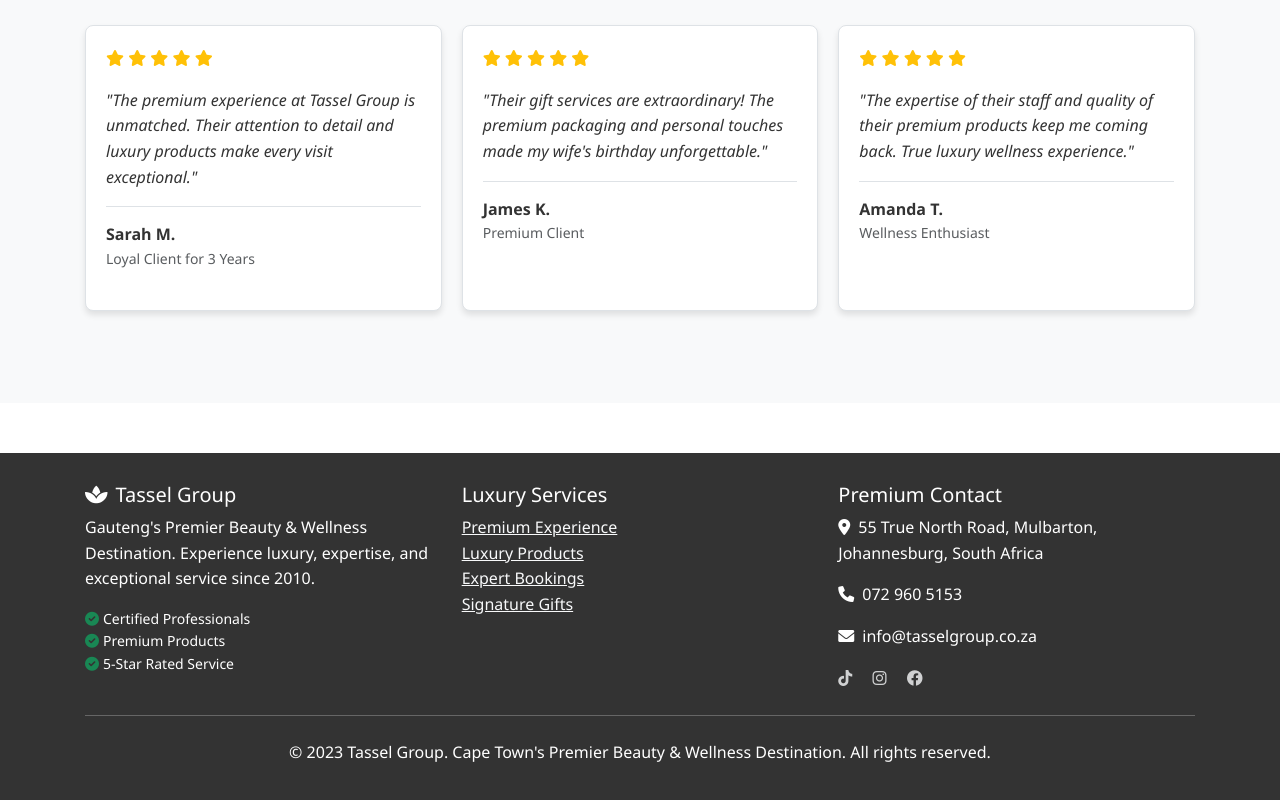
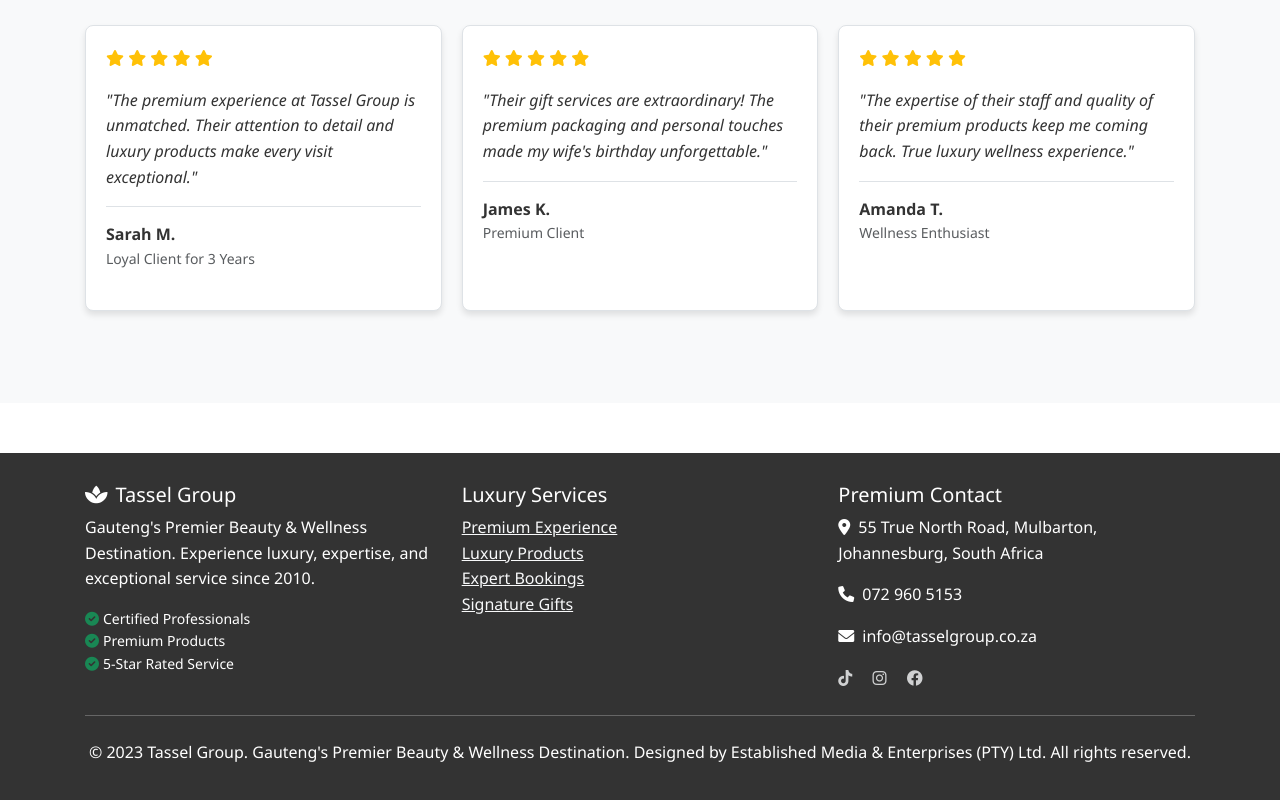
Before and after one commit to FulloMyself/tasselgroup_front, a plain HTML site: page index.html in a window 1280 px wide. Shown: the part 1459-2259 px from the top of the page. Drawn offline with nearby package versions, Linux system fonts and the light colour scheme; no server answers.

Commit message:
Tassel New Site

```diff
--- a/index.html
+++ b/index.html
@@ -1448,7 +1448,7 @@
             </div>
             <hr class="my-4">
             <div class="text-center">
-                <p>&copy; 2023 Tassel Group. Cape Town's Premier Beauty & Wellness Destination. All rights reserved.</p>
+                <p>&copy; 2023 Tassel Group. Gauteng's Premier Beauty & Wellness Destination. Designed by Established Media & Enterprises (PTY) Ltd. All rights reserved.</p>
             </div>
         </div>
     </footer>
```
